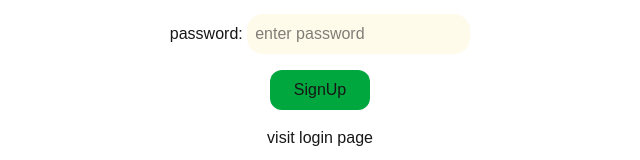
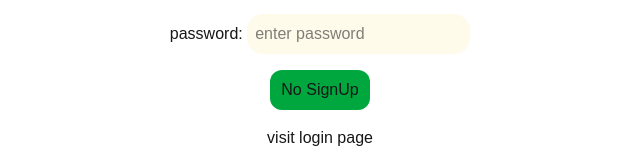
Before and after one commit to Adarsh311002/NextJS-AuthSystem, a Next.js app: page /signup in a window 1280 px wide. Shown: the part 402-562 px from the top of the page, without its empty margins (320-960 px from the left). Built offline with nearby package versions, Linux system fonts and the light colour scheme.

Commit message:
user created

```diff
--- a/src/app/signup/page.tsx
+++ b/src/app/signup/page.tsx
@@ -1,10 +1,13 @@
 "use client"
 import Link from "next/link";
-import React, { useState } from "react";
+import React, { useState, useEffect, use } from "react";
 import { useRouter } from "next/navigation";
-import { Axios } from "axios";
+import axios, { Axios } from "axios";
+import toast from "react-hot-toast";
 
 export default function SignUpPage () {
+
+    const router = useRouter();
 
     const [user,setUser] = useState({
         email:"",
@@ -12,12 +15,35 @@ export default function SignUpPage () {
         username:""
     })
 
+    const [buttonDisabled,setButtonDisabled] = useState(false);
+
+    const [loading , setLoading] = useState(false);
+
+    useEffect(() => {
+        if(user.email.length > 0 && user.password.length > 0 && user.username.length > 0){
+            setButtonDisabled(false);
+        } else {
+            setButtonDisabled(true);
+        }
+    },[user])
+
     const onSignup = async () => {
+        try {
+            setLoading(true);
+            const response = await axios.post("api/users/signup", user);
+            console.log("signup success" , response.data);
+            router.push("/login");
+        } catch (error:any) {
+            console.log("signup failed" , error.message);
 
+            toast.error(error.message)
+        } finally {
+            setLoading(false);
+        }
     }
     return (
        <div className="flex flex-col items-center justify-center min-h-screen py-2 ">
-            signup
+            {loading ? "Processing" : "SignUp" }
             <div>
                 <label htmlFor="username">UserName: </label>
             <input className="p-2 bg-amber-50 text-black rounded-2xl my-4 "
@@ -51,7 +77,7 @@ export default function SignUpPage () {
              <button
 
               onClick={onSignup}
-              className="p-2 bg-green-600 rounded-xl w-[100px] hover:bg-orange-800">SignUp</button>
+              className="p-2 bg-green-600 rounded-xl w-[100px] hover:bg-orange-800">{buttonDisabled ? "No SignUp" : "SignUp"}</button>
 
               <Link className="m-4 hover:text-green-700" href="/login">visit login page</Link>
         </div>
```
